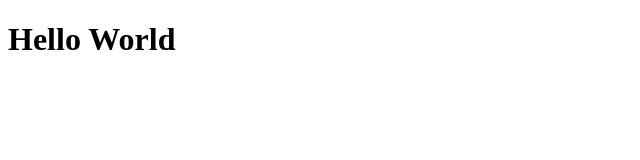
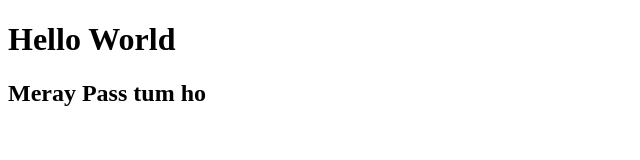
Before and after one commit to habdullahjaved/firstproject, a plain HTML site: page index.html in a window 1280 px wide. Shown: the whole page, without its empty margins (0-640 px from the left). Drawn offline with Linux system fonts and the light colour scheme.

Commit message:
Update index.html

```diff
--- a/index.html
+++ b/index.html
@@ -7,5 +7,6 @@
 </head>
 <body>
     <h1>Hello World</h1>
+    <h2>Meray Pass tum ho</h2>
 </body>
 </html>
```
